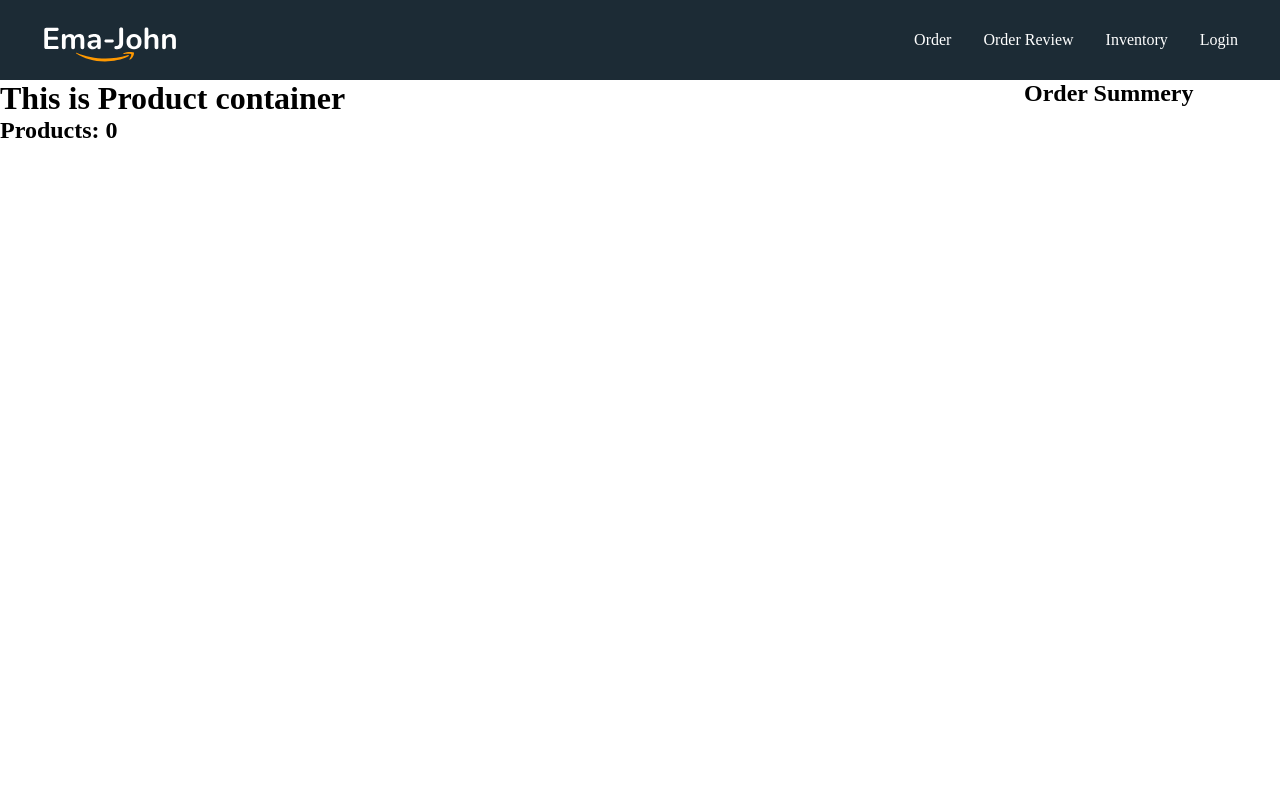
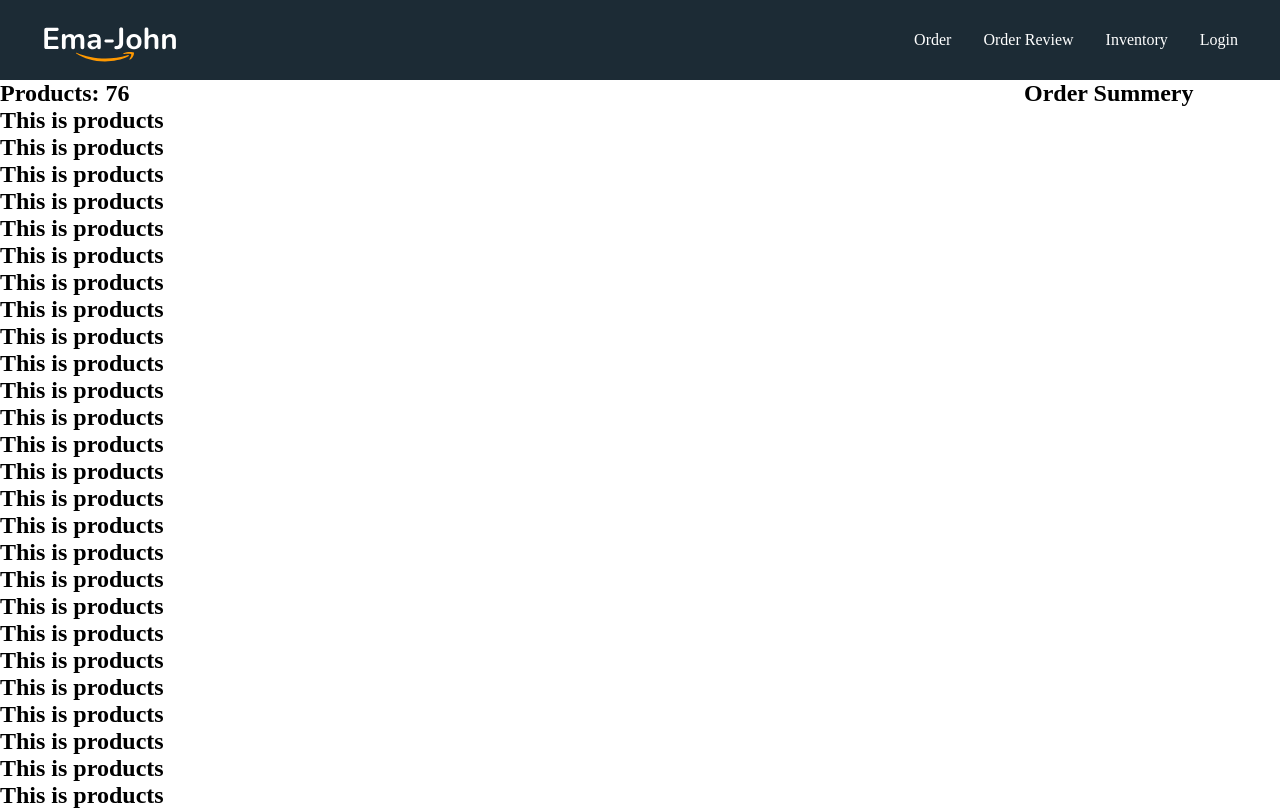
Before and after one commit to Mohiuddin10/ema-john-react, a React (Vite) app: page / in a window 1280 px wide. Shown: the top 810 px of the page. Built offline with nearby package versions, Linux system fonts and the light colour scheme; no server answers.

Commit message:
working on product cart

```diff
--- /dev/null
+++ b/src/component/Product/Product.jsx
@@ -0,0 +1,13 @@
+import React from 'react';
+import './Product.css';
+
+const Product = () => {
+    return (
+        <div>
+            <h2>This is products</h2>
+
+        </div>
+    );
+};
+
+export default Product;
--- a/src/component/Shop/Shop.jsx
+++ b/src/component/Shop/Shop.jsx
@@ -1,10 +1,11 @@
 import React, { useEffect, useState } from 'react';
 import './Shop.css'
+import Product from '../Product/Product';
 
 const Shop = () => {
     const [products, setProducts] = useState([]);
     useEffect( () => {
-        fetch('https://raw.githubusercontent.com/ProgrammingHero1/ema-john-resources/main/fakeData/products.json')
+        fetch('products.json')
         .then(res => res.json())
         .then(data => setProducts(data))
     },[]);
@@ -12,8 +13,11 @@
     return (
         <div className='shop'>
             <div className="product-container">
-                <h1>This is Product container</h1>
                 <h2>Products: {products.length}</h2>
+
+                {
+                    products.map(product => <Product /> )
+                }
 
             </div>
 
```
Also changed, not shown: public/products.json (renamed from src/fakeData/products.json), src/component/Product/Product.css (added).
